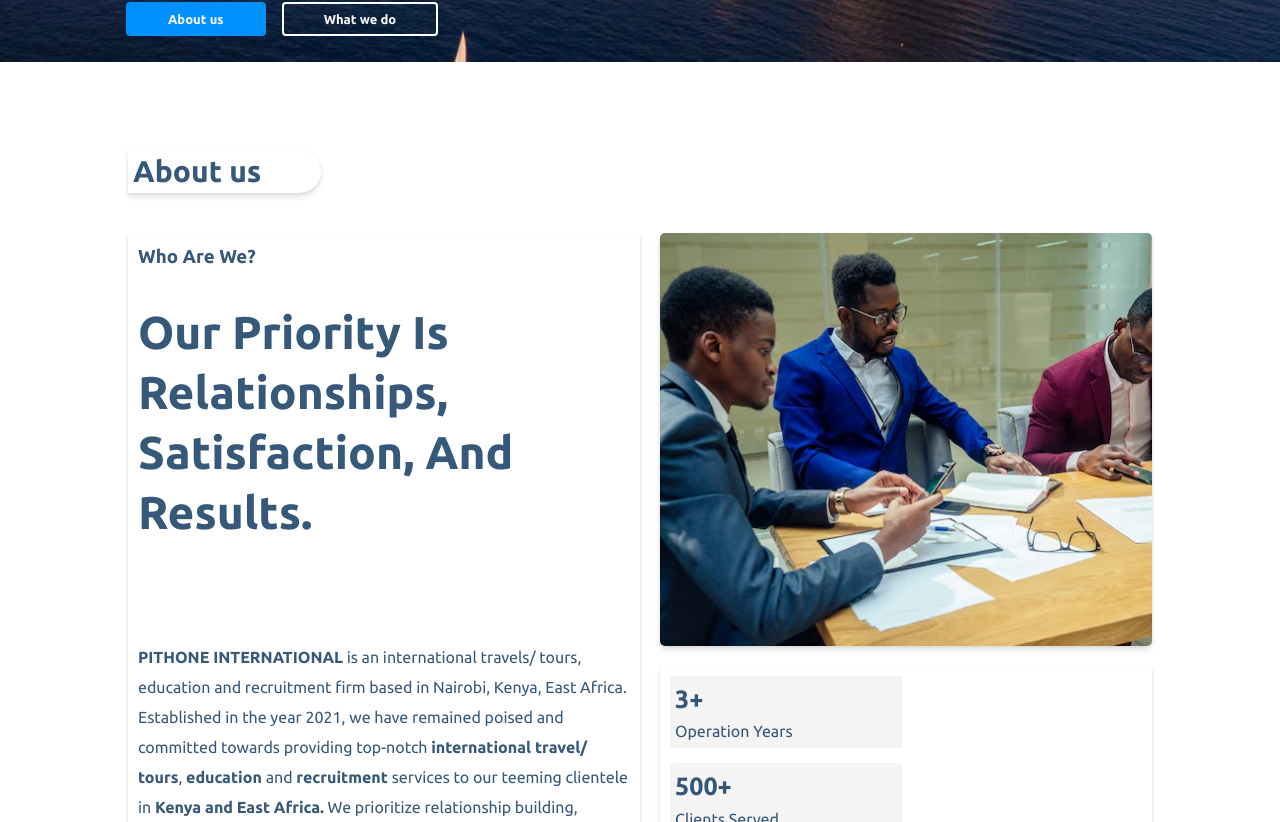
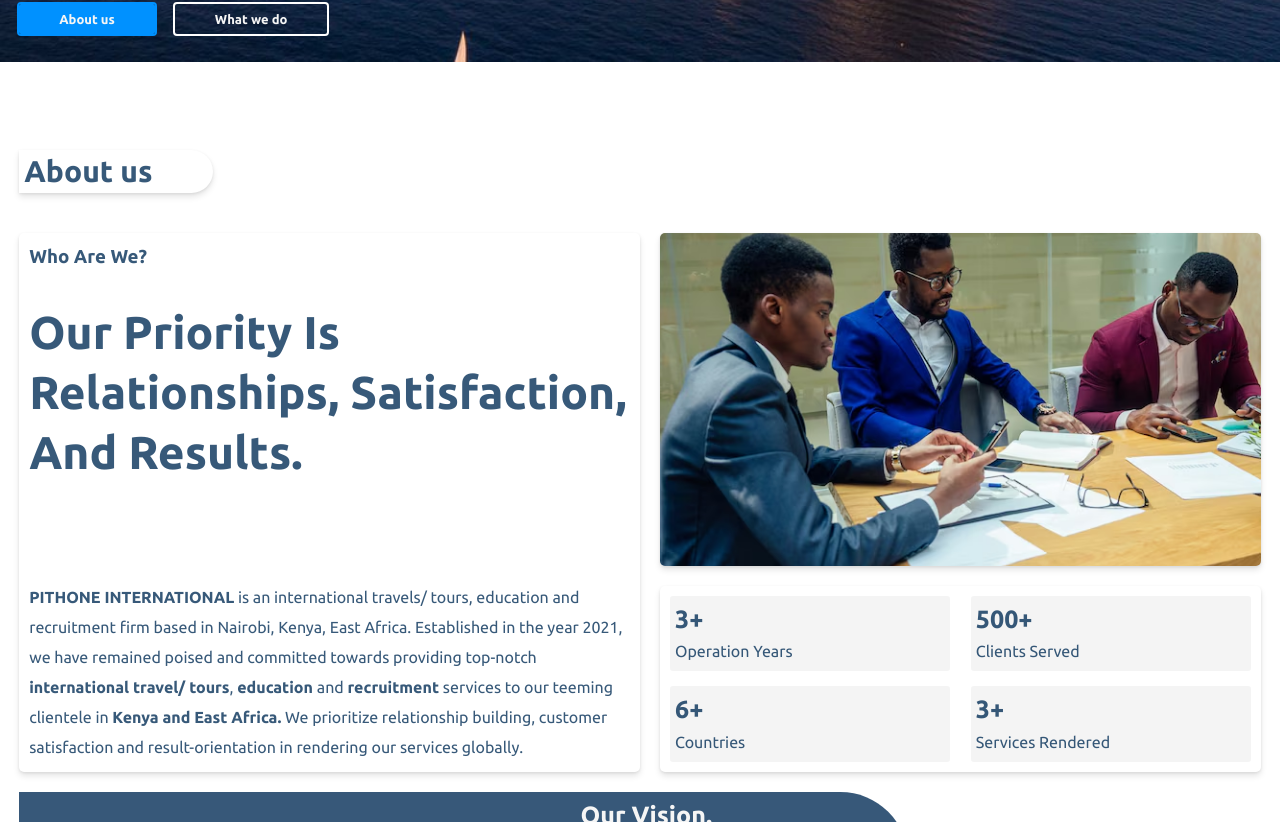
Before and after one commit to 1wes/pithone-international, a React (Vite) app: page / in a window 1280 px wide. Shown: the part 738-1560 px from the top of the page. Built offline with nearby package versions, Linux system fonts and the light colour scheme.

Commit message:
style: format resposiveness for medium-sized desktops

```diff
--- a/src/App.css
+++ b/src/App.css
@@ -23,3 +23,10 @@
       width: 96% !important;
     }
 }
+
+@media only screen and (min-width:1280px) and (max-width:1440px){
+
+  .centered-content{
+    width: 97% !important;
+  }
+}
--- a/src/components/about.css
+++ b/src/components/about.css
@@ -232,3 +232,10 @@
         text-align: center;
     }
 }
+
+@media only screen and (min-width:1280px) and (max-width:1440px){
+
+    .stat{
+        width: 46.5%;
+    }
+}
--- a/src/components/testimonial.css
+++ b/src/components/testimonial.css
@@ -157,3 +157,15 @@
         flex-basis: 100%;
     }
 }
+
+@media only screen and (min-width:1280px) and (max-width:1440px){
+
+    .client-image{
+        flex-basis: 35%;
+        height: 100%;
+    }
+
+    .client-testimony{
+        flex-basis: 60%;
+    }
+  }
```
